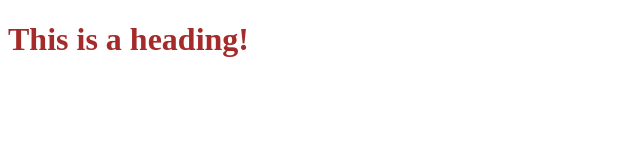
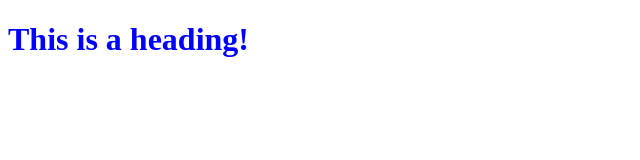
Before and after one commit to FishShalami/webpack-template, a website built with webpack: page src/index.html in a window 1280 px wide. Shown: the whole page, without its empty margins (0-640 px from the left). Built offline with nearby package versions, Linux system fonts and the light colour scheme.

Commit message:
Revert "Renamed package.json and added minimal instructions to the webpack.config.js file"
This reverts commit d5b32677c80328b30a653f3aea43aa076c96c2e0.

```diff
--- a/package.json
+++ b/package.json
@@ -1,5 +1,5 @@
 {
-  "name": "webpack-template",
+  "name": "top-battleship",
   "version": "1.0.0",
   "main": "index.js",
   "scripts": {
--- a/src/style.css
+++ b/src/style.css
@@ -1,3 +1,3 @@
 h1 {
-  color: brown;
+  color: blue;
 }
```
